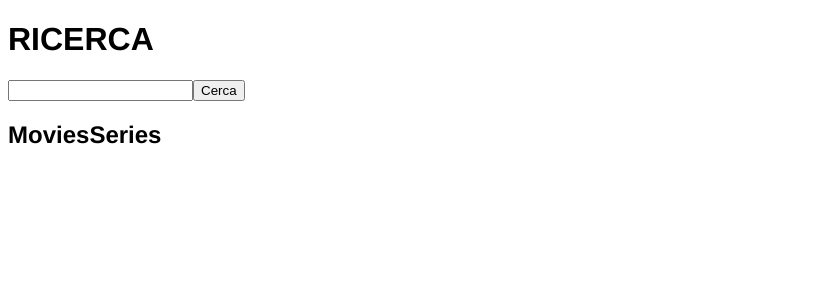
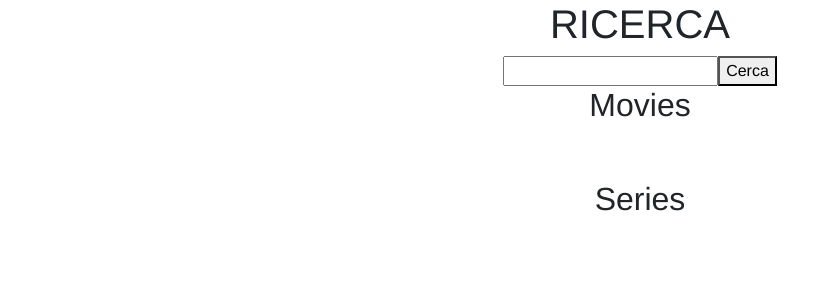
Before and after one commit to MascarBone/vue-boolflix, a Vue app: page / in a window 1280 px wide. Shown: the top 300 px of the page, without its empty margins (0-832 px from the left). Built offline with nearby package versions, Linux system fonts and the light colour scheme.

Commit message:
Refactoring

```diff
--- a/src/App.vue
+++ b/src/App.vue
@@ -2,9 +2,10 @@
   <div id="app">
     <h1>RICERCA</h1>
 
-    <Searchbar @search="evento"/>
+    <Searchbar @search="searchAPI"/>
 
     <Catalog :moviesList="movies" :seriesList="series"/>
+
   </div>
 </template>
 
@@ -33,13 +34,13 @@ export default {
   },
 
   methods: {
-    evento(needleQuery) {
+    searchAPI(needleQuery) {
         console.log(needleQuery);
 
         // axios.get('https://api.themoviedb.org/3/search/movie?api_key=4b29211095001d1a2e8e6ee5ce71ec04&query=' + needleQuery)
         axios.get(this.linkAPIMovies, {
           params : {
-            'api_key': this.codeApiKey ,
+            api_key: this.codeApiKey ,
             query: needleQuery,
           }
         })
@@ -50,6 +51,9 @@ export default {
 
             console.log(this.movies);
         })
+        .catch((error) => {
+          console.log(error);
+        });
 
         axios.get(this.linkAPITvseries, {
           params : {
@@ -64,17 +68,23 @@ export default {
 
             console.log(this.series);
         })
+        .catch((error) => {
+          console.log(error);
+        });
     }
   },
 }
 </script>
 
 <style lang="scss">
-
+@import '~bootstrap/scss/bootstrap';
 
 #app {
   font-family: Avenir, Helvetica, Arial, sans-serif;
   -webkit-font-smoothing: antialiased;
   -moz-osx-font-smoothing: grayscale;
+
+  // CSS DA RIVEDERE
+  text-align: center;
 }
 </style>
--- /dev/null
+++ b/src/components/Card.vue
@@ -0,0 +1,42 @@
+<template>
+  <div>
+        <p>Titolo -  {{ card.title ? card.title : card.name}}</p>
+        <p>Tittolo originale - {{ card.original_title ? card.original_title : card.original_name}}</p>
+        <div class="language-box">
+            <img v-if="languageIT(card.original_language)" src="../assets/flag_it.svg" alt="">
+            <img v-else-if="languageGB(card.original_language)" src="../assets/flag_gb.svg" alt="">
+            <span v-else>Lingua - {{card.original_language}} </span>
+        </div>
+        <p>Voto - {{card['vote_average']}}</p>
+  </div>
+</template>
+
+<script>
+export default {
+    name: 'Card',
+
+    props: {
+        card: Object,
+    },
+
+    methods: {
+            languageIT(el) {
+                return el.includes('it');
+            },
+
+            languageGB(el) {
+                return el.includes('en');
+            },
+        },
+    }
+</script>
+
+<style scoped lang="scss">
+
+    .language-box {
+        img {
+            width: 50px;
+            vertical-align: middle;
+        }
+    }
+</style>
--- a/src/components/Catalog.vue
+++ b/src/components/Catalog.vue
@@ -1,70 +1,39 @@
 <template>
-    <div class="box-list">
-        <div>
-            <h2>Movies</h2>
-            <ul>
-                <li v-for="element in moviesList" :key="element.id">
-                    <p>Titolo -  {{element.title}}</p>
-                    <p>Tittolo originale - {{element['original_title']}} </p>
-                    <p>
-                        <span>Lingua - </span>
-
-                        <img v-if="languageIT(element['original_language'])" src="../assets/flag_it.svg" alt="">
-                        <img v-else-if="languageGB(element['original_language'])" src="../assets/flag_gb.svg" alt="">
-                        <span v-else> {{element['original_language']}} </span>
-                    </p>
-                    <p>Voto - {{element['vote_average']}}</p>
-                </li>
-            </ul>
+    <div class="container">
+        <div class="row mb-5 justify-content-center">
+            <h2 class="col-12">Movies</h2>
+            <div v-for="element in moviesList" :key="element.id" class="col-3">
+                <Card :card="element"/>
+            </div>
         </div>
-        <div>
-            <h2>Series</h2>
-            <ul>
-                <li v-for="element in seriesList" :key="element.id">
-                    <p>Tittolo - {{element['original_name']}} </p>
-                    <p>
-                        <span>Lingua - </span>
-
-                        <img v-if="languageIT(element['original_language'])" src="../assets/flag_it.svg" alt="">
-                        <img v-else-if="languageGB(element['original_language'])" src="../assets/flag_gb.svg" alt="">
-                        <span v-else> {{element['original_language']}} </span>
-                    </p>
-                    <p>Voto - {{element['vote_average']}}</p>
-                </li>
-            </ul>
+        <div class="row justify-content-center">
+            <h2 class="col-12">Series</h2>
+            <div class="col-3">
+                <Card v-for="element in seriesList" :key="element.id" :card="element"/>
+            </div>
         </div>
     </div>
 </template>
 
 <script>
+import Card from './Card.vue';
+
 export default {
     name: 'Catalog',
+
+    components: {
+        Card,
+    },
 
     props: {
         moviesList: Array,
         seriesList: Array,
     },
 
-    methods: {
-        languageIT(el) {
-            return el.includes('it');
-        },
 
-        languageGB(el) {
-            return el.includes('en');
-        },
-    },
 }
 </script>
 
 <style scoped lang="scss">
-    .box-list {
-        display: flex;
-    }
-    p {
-        img {
-            width: 50px;
-            vertical-align: middle;
-        }
-    }
+
 </style>
--- a/src/components/Searchbar.vue
+++ b/src/components/Searchbar.vue
@@ -1,7 +1,7 @@
 <template>
   <div>
       <form>
-            <input type="text" v-model="needle">
+            <input type="text" v-model.trim="needle">
             <button @click.prevent="$emit('search',needle)" type="submit">Cerca</button>
 
       </form>
```
